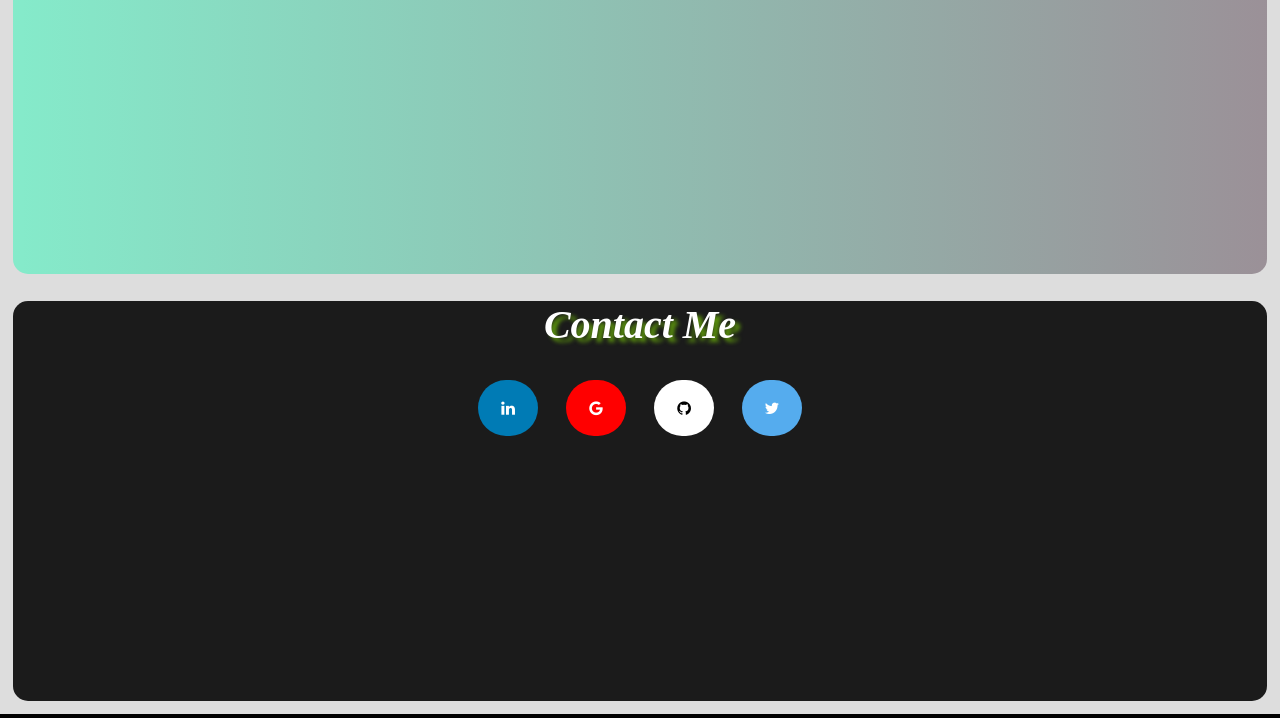
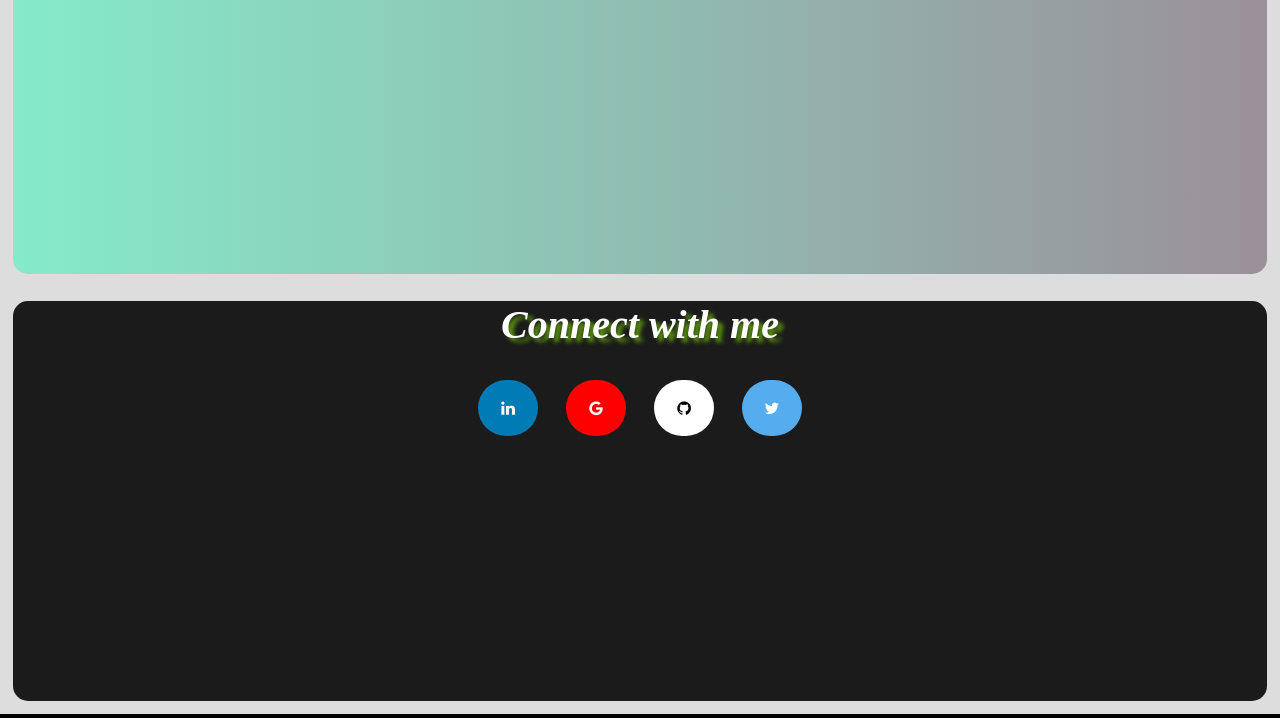
Before and after one commit to Rajitha-19/Portfolio-Website, a plain HTML site: page index.html in a window 1280 px wide. Shown: the part 1580-2298 px from the top of the page. Drawn offline with Linux system fonts and the light colour scheme; a script that the page names is missing.

Commit message:
Update index.html

```diff
--- a/index.html
+++ b/index.html
@@ -45,7 +45,7 @@
     </div>
     <!--Contact part-->
     <div class="contactme" id="contactme">
-      <h1>Contact Me</h1>
+      <h1>Connect with me</h1>
       <a href="https://www.linkedin.com/in/rajitha-ponduru-23aa901b6/" class="fa fa-linkedin"></a>
       <a href="mailto:rajithaponduri@gmail.com" class="fa fa-google"></a>
       <a href="https://github.com/Rajitha-19" class="fa fa-github"></a>
```
